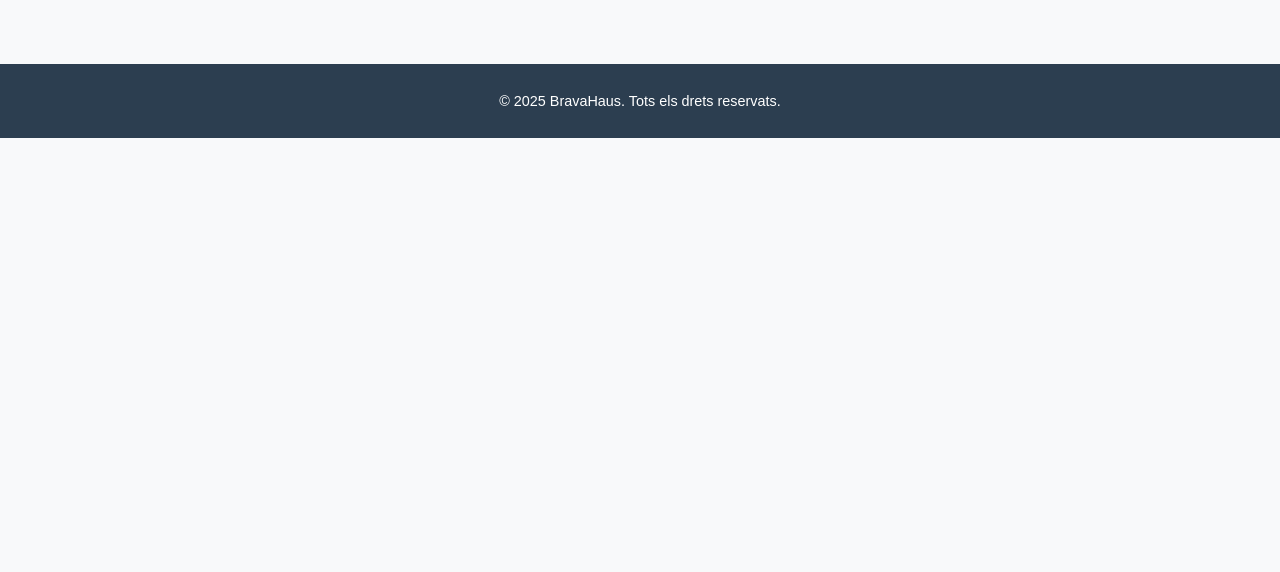
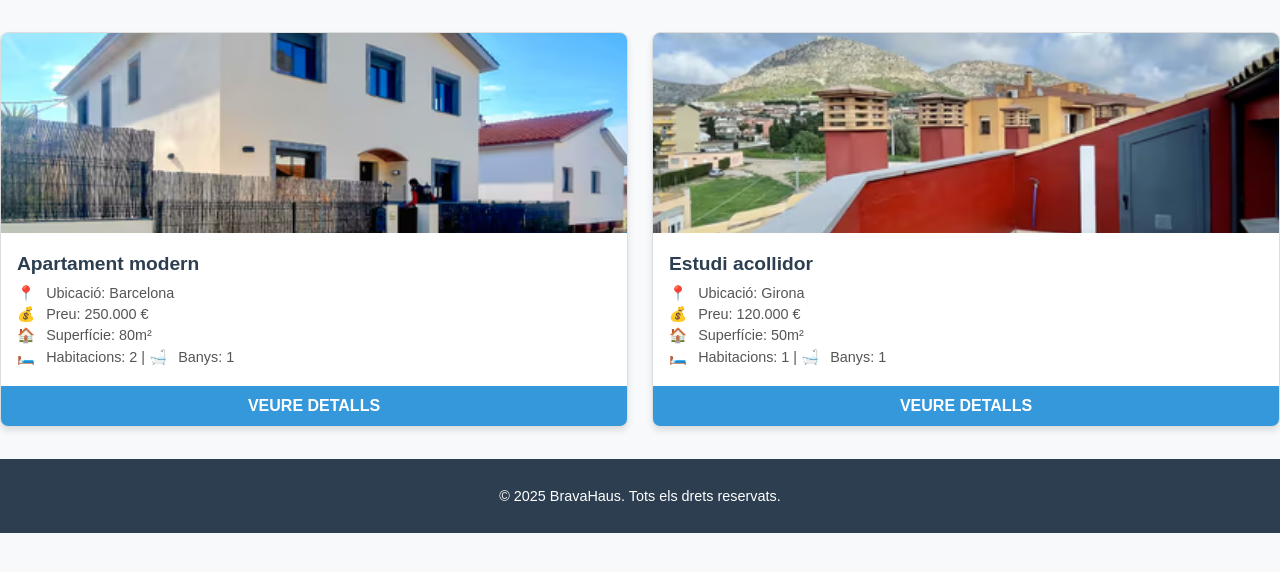
Before and after one commit to dsubira/BravaHaus, a Flask app: page / in a window 1280 px wide. Shown: the part 91-663 px from the top of the page. Run offline with Flask 3, Linux system fonts and the light colour scheme.

Commit message:
Update index.html

```diff
--- a/templates/index.html
+++ b/templates/index.html
@@ -4,10 +4,8 @@
 <head>
     <meta charset="UTF-8">
     <meta name="viewport" content="width=device-width, initial-scale=1.0">
-    <meta name="description" content="Gestió d'immobles amb BravaHaus">
-    <meta name="keywords" content="immobles, llistat, gestió, immobiliària">
     <title>BravaHaus</title>
-    <link rel="stylesheet" href="/static/css/estils.css">
+    <link rel="stylesheet" href="{{ url_for('static', filename='css/estils.css') }}">
 </head>
 
 <body>
@@ -16,10 +14,10 @@
             <h1>BravaHaus</h1>
             <nav>
                 <ul>
-                    <li><a href="/">Inici</a></li>
-                    <li><a href="/afegir">Afegeix un immoble</a></li>
-                    <li><a href="/llistat">Consulta els immobles</a></li>
-                    <li><a href="/scraping">Scraping</a></li>
+                    <li><a href="{{ url_for('index') }}">Inici</a></li>
+                    <li><a href="{{ url_for('afegir_immoble') }}">Afegeix un immoble</a></li>
+                    <li><a href="{{ url_for('llistar_immobles') }}">Consulta els immobles</a></li>
+                    <li><a href="{{ url_for('scraping') }}">Scraping</a></li>
                 </ul>
             </nav>
         </div>
@@ -27,20 +25,29 @@
 
     <main>
         <section id="property-list">
-            {% for immoble in immobles %}
             <div class="property-card">
-                <img src="{{ immoble.fotos.split(',')[0] if immoble.fotos else '/static/images/default.jpg' }}"
-                     alt="Imatge de {{ immoble.titol }}">
+                <img src="{{ url_for('static', filename='images/property1.avif') }}" alt="Imatge de la propietat">
                 <div class="property-details">
-                    <h2>{{ immoble.titol }}</h2>
-                    <p><span class="icon">📍</span> {{ immoble.ciutat }}</p>
-                    <p><span class="icon">💰</span> {{ immoble.preu }} €</p>
-                    <p><span class="icon">🏠</span> {{ immoble.superficie }} m²</p>
-                    <p><span class="icon">🛏️</span> {{ immoble.habitacions }} | <span class="icon">🛁</span> {{ immoble.banys }}</p>
+                    <h2>Apartament modern</h2>
+                    <p><span class="icon">📍</span> Ubicació: Barcelona</p>
+                    <p><span class="icon">💰</span> Preu: 250.000 €</p>
+                    <p><span class="icon">🏠</span> Superfície: 80m²</p>
+                    <p><span class="icon">🛏️</span> Habitacions: 2 | <span class="icon">🛁</span> Banys: 1</p>
                 </div>
-                <a href="/detalls/{{ immoble.id }}"><button>Veure detalls</button></a>
+                <button>Veure detalls</button>
             </div>
-            {% endfor %}
+
+            <div class="property-card">
+                <img src="{{ url_for('static', filename='images/property2.avif') }}" alt="Imatge de la propietat">
+                <div class="property-details">
+                    <h2>Estudi acollidor</h2>
+                    <p><span class="icon">📍</span> Ubicació: Girona</p>
+                    <p><span class="icon">💰</span> Preu: 120.000 €</p>
+                    <p><span class="icon">🏠</span> Superfície: 50m²</p>
+                    <p><span class="icon">🛏️</span> Habitacions: 1 | <span class="icon">🛁</span> Banys: 1</p>
+                </div>
+                <button>Veure detalls</button>
+            </div>
         </section>
     </main>
 
```
